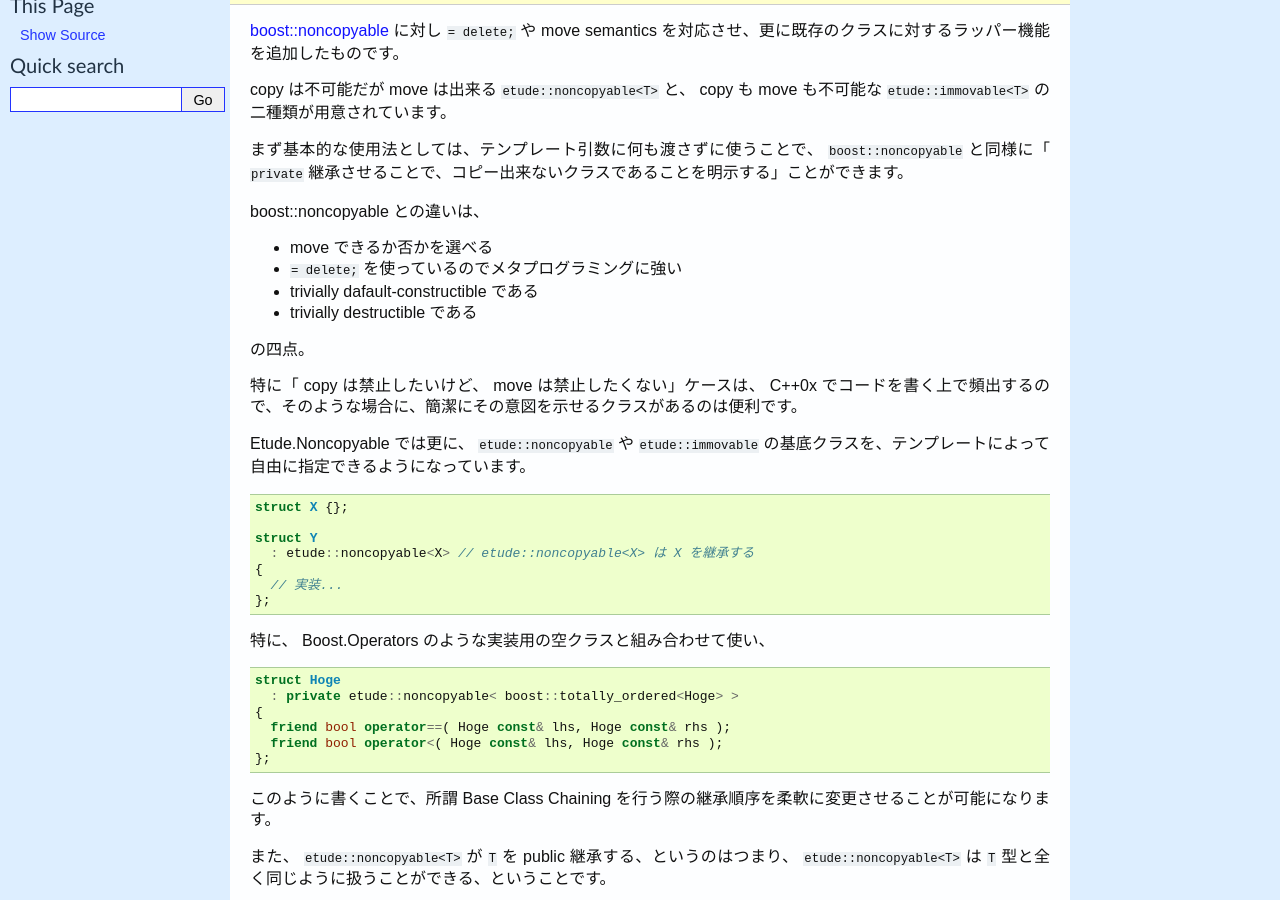
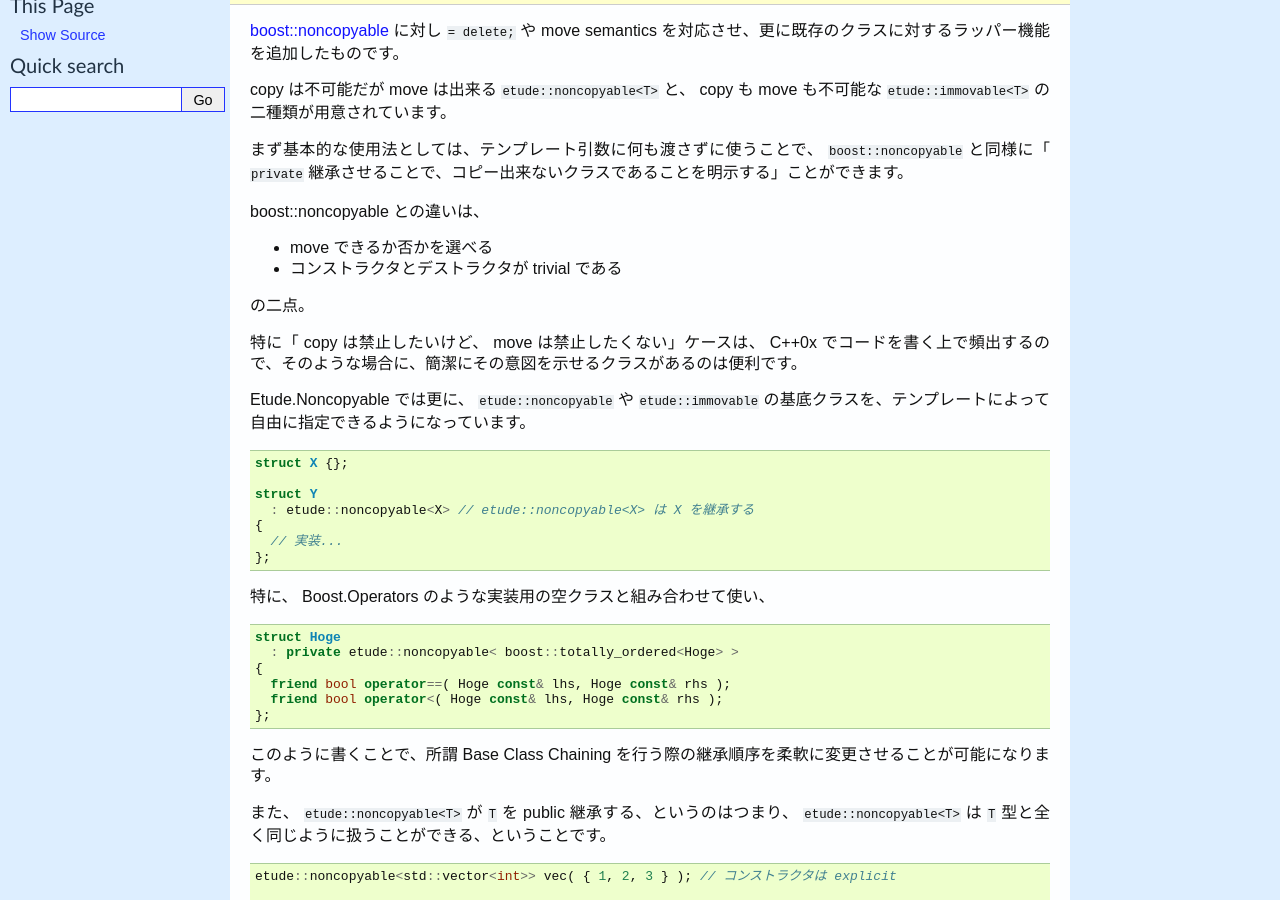
Before and after one commit to gintenlabo/etude, a Sphinx documentation site: the page built from docs/noncopyable.rst, in a window 1280 px wide and 900 px high, scrolled down 313 px. Built offline with Sphinx 7.4.7, drawn with Linux system fonts in a browser that asks for light colours.

Commit message:
noncopyable のドキュメントを微調整

```diff
--- a/docs/noncopyable.rst
+++ b/docs/noncopyable.rst
@@ -26,11 +26,9 @@
 boost::noncopyable との違いは、
 
 - move できるか否かを選べる
-- ``= delete;`` を使っているのでメタプログラミングに強い
-- trivially dafault-constructible である
-- trivially destructible である
+- コンストラクタとデストラクタが trivial である
 
-の四点。
+の二点。
 
 特に「 copy は禁止したいけど、 move は禁止したくない」ケースは、 C++0x でコードを書く上で頻出するので、そのような場合に、簡潔にその意図を示せるクラスがあるのは便利です。
 
```
